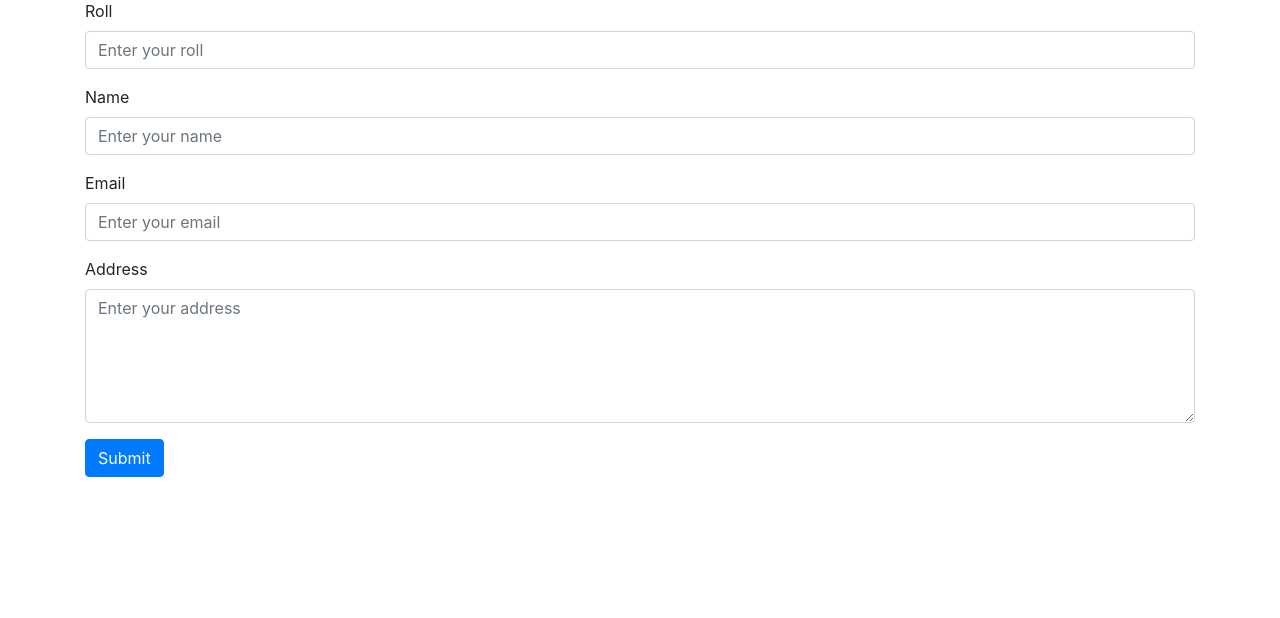
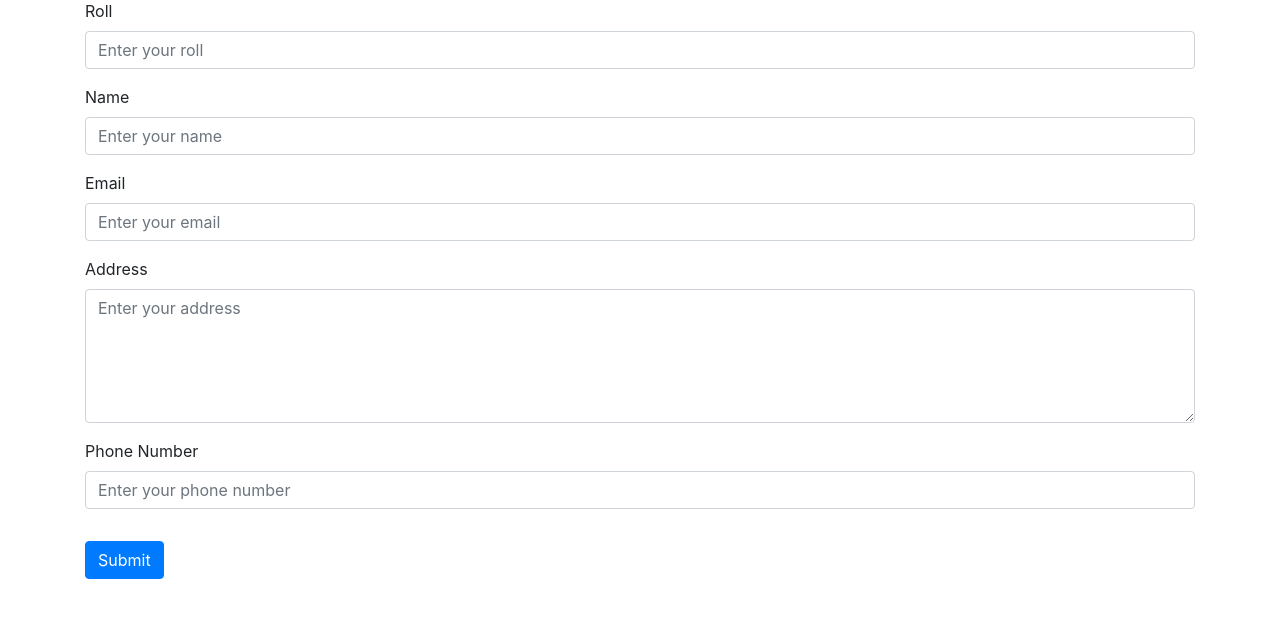
Before and after one commit to tmzoola/django_crud, a Django app: page /my_app/add/ in a window 1280 px wide. Shown: the part 137-755 px from the top of the page. Run offline with Django 4.2, Linux system fonts and the light colour scheme; some libraries are stand-ins or nearby versions.

Commit message:
add template edit

```diff
--- a/my_app/templates/my_app/add.html
+++ b/my_app/templates/my_app/add.html
@@ -19,9 +19,13 @@
 
           <div class="form-group">
             <label for="Address">Address</label>
-            <textarea class="form-control" rows="5" id="email"  placeholder="Enter your address" ></textarea>
+            <textarea class="form-control" rows="5" id="address"  placeholder="Enter your address" ></textarea>
           </div>
-        <button type="submit" class="btn btn-primary">Submit</button>
+          <div class="form-group">
+            <label for="phone">Phone Number</label>
+            <input type="text" class="form-control" id="phone"  placeholder="Enter your phone number" required>
+          </div>
+        <button type="submit" class="btn btn-primary my-3">Submit</button>
       </form>
 </div>
 {% endblock content %}
```
